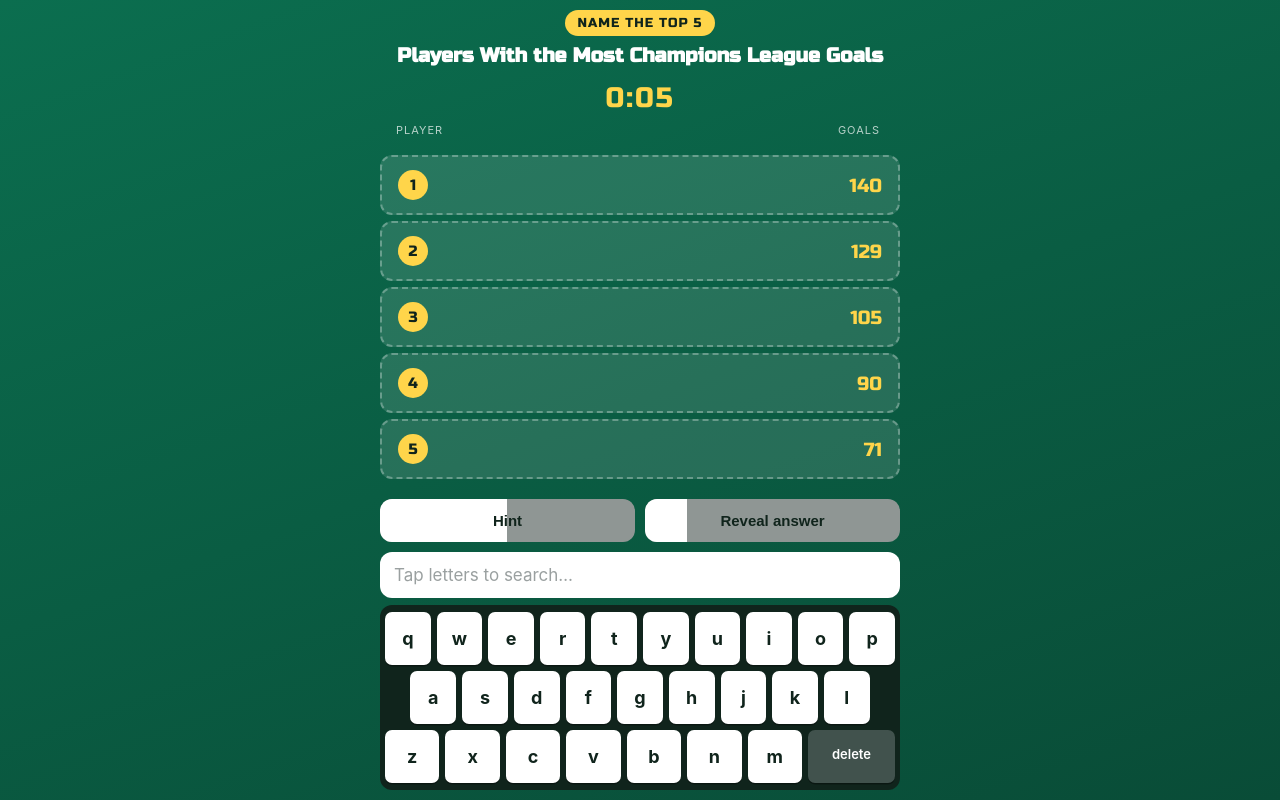
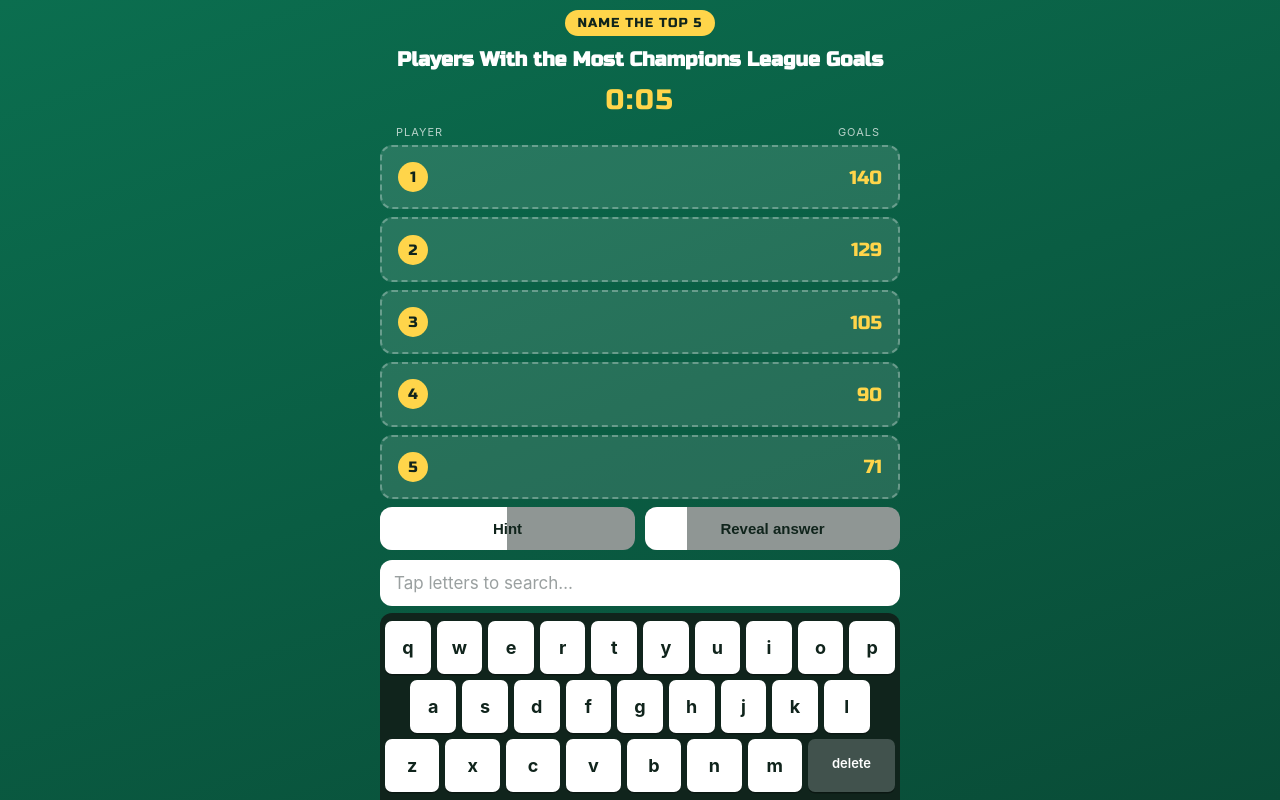
Before and after one commit to kazimkolbasi/football-games-app, a plain HTML site: page index.html in a window 1280 px wide. Drawn offline with Linux system fonts and the light colour scheme.

Commit message:
Green safe-areas, keyboard fills bottom, centered title, rows fill height

```diff
--- a/index.html
+++ b/index.html
@@ -37,6 +37,7 @@
       height: 100%;
       overflow: hidden;
       overscroll-behavior: none;
+      background: var(--pitch-dark);   /* paints the safe-area regions green, not white */
     }
     body {
       margin: 0;
@@ -47,8 +48,8 @@
       color: #fff;
       display: flex;
       justify-content: center;
-      /* leave room for the notch (top) and home bar (bottom) in app mode */
-      padding: max(10px, env(safe-area-inset-top)) 14px max(10px, env(safe-area-inset-bottom));
+      /* room for the notch up top; the keyboard handles the bottom safe area itself */
+      padding: max(10px, env(safe-area-inset-top)) 14px 0;
       -webkit-user-select: none;
       user-select: none;
       touch-action: manipulation;   /* no double-tap zoom */
@@ -65,7 +66,7 @@
     }
 
 
-    header { text-align: center; margin-bottom: 8px; flex: 0 0 auto; }
+    header { text-align: center; margin-bottom: 0; flex: 0 0 auto; }
 
     .badge {
       display: inline-block;
@@ -79,7 +80,7 @@
       text-transform: uppercase;
     }
 
-    h1 { font-family: var(--display); font-size: 18px; line-height: 1.25; margin: 7px 0 0; white-space: nowrap; overflow: hidden; }
+    h1 { font-family: var(--display); font-size: 18px; line-height: 1.25; margin: 11px 0 11px; white-space: nowrap; overflow: hidden; }
 
     /* ---------- Timer ---------- */
     .timer {
@@ -88,7 +89,7 @@
       font-variant-numeric: tabular-nums;
       font-size: 28px;
       color: var(--gold);
-      margin: 5px 0 8px;
+      margin: 0 0 8px;
       letter-spacing: 2px;
       flex: 0 0 auto;
     }
@@ -110,8 +111,7 @@
     .slots {
       display: flex;
       flex-direction: column;
-      justify-content: center;
-      gap: 6px;
+      gap: 8px;
       margin-bottom: 8px;
       flex: 1 1 auto;    /* the rows absorb the leftover screen height */
       min-height: 0;
@@ -126,7 +126,6 @@
       border-radius: 12px;
       padding: 5px 16px;
       min-height: 34px;
-      max-height: 60px;
       flex: 1 1 0;       /* each row shares the space equally */
       transition: background 0.25s ease, border 0.25s ease;
     }
@@ -252,8 +251,8 @@
       flex: 0 0 auto;
       margin-top: 7px;
       background: #10241c;
-      border-radius: 12px;
-      padding: 7px 5px;
+      border-radius: 12px 12px 0 0;   /* fills down to the screen bottom */
+      padding: 8px 5px max(8px, env(safe-area-inset-bottom));
       display: flex;
       flex-direction: column;
       gap: 6px;
```
